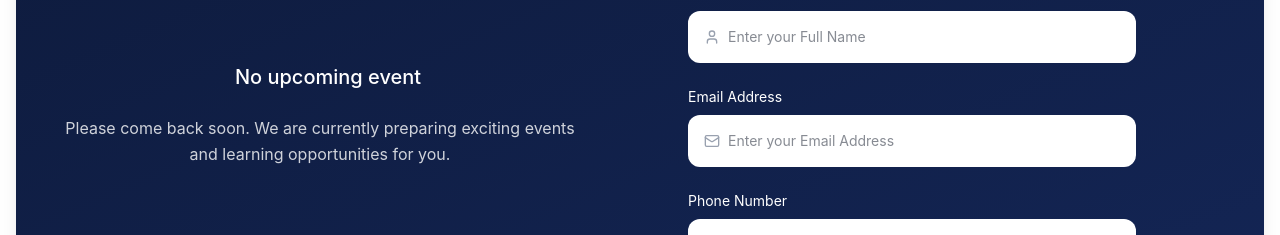
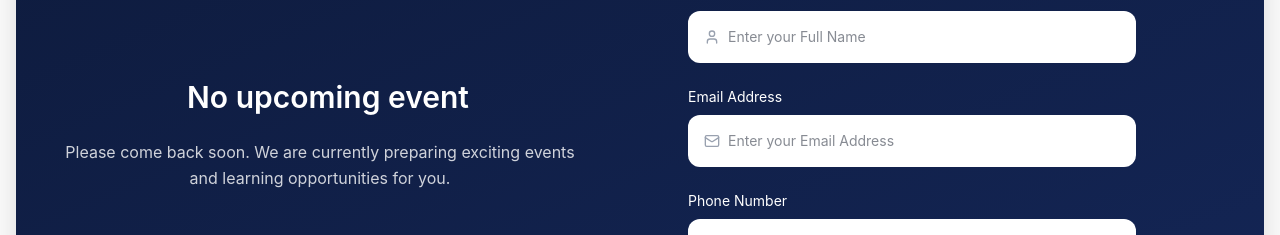
Before and after one commit to aasis-io/Wisdom-Frontend, a React (Vite) app: page / in a window 1280 px wide. Shown: the part 3396-3631 px from the top of the page. Built offline with nearby package versions, Linux system fonts and the light colour scheme; no server answers; a web font is replaced by a local one.

Commit message:
change in event

```diff
--- a/src/components/layout/EventRegistrationSection.jsx
+++ b/src/components/layout/EventRegistrationSection.jsx
@@ -1,4 +1,4 @@
-import { Mail, Phone, User } from "lucide-react";
+import { ArrowRight, CalendarDays, Mail, Phone, User } from "lucide-react";
 import React, { useEffect, useState } from "react";
 import toast from "react-hot-toast";
 import { getUpcomingEvent, registerForEvent } from "../../services/api";
@@ -18,7 +18,6 @@ export default function EventRegistrationSection() {
       const data = await getUpcomingEvent();
 
       if (!data) {
-        // No upcoming event — normal case, do not log error
         setEvent(null);
         setEventImage(null);
         return;
@@ -53,7 +52,9 @@ export default function EventRegistrationSection() {
 
   const handleSubmit = async (e) => {
     e.preventDefault();
-    const { fullName, email, phone } = formData;
+    const fullName = formData.fullName.trim();
+    const email = formData.email.trim();
+    const phone = formData.phone.trim();
 
     if (!fullName || !email || !phone) {
       toast.error("Please fill all fields");
@@ -76,55 +77,70 @@ export default function EventRegistrationSection() {
   return (
     <section className="w-full bg-white py-12">
       <div className="mx-auto max-w-7xl px-4">
-        <div className="grid overflow-hidden rounded-3xl bg-linear-to-br from-[#0E1B3D] to-[#142657] shadow-xl lg:grid-cols-2">
-          {/* LEFT CONTENT */}
-          <div className="flex flex-col justify-center px-8 py-14 pb-4 sm:pb-14 text-white sm:px-12 text-center">
+        <div className="overflow-hidden rounded-3xl bg-linear-to-br from-[#0E1B3D] to-[#142657] shadow-2xl">
           {event ? (
-              <>
-                <h2 className="mb-3 text-lg font-medium md:text-xl">
+            // EVENT AVAILABLE → SHOW ELEGANT CTA ONLY
+            <div className="grid lg:grid-cols-2">
+              <div className="flex flex-col justify-center px-8 pt-12 pb-6 md:py-12 text-white sm:px-12">
+                <p className="mb-3 text-sm font-medium uppercase tracking-[0.2em] text-[#F4B740]">
+                  Upcoming Event
+                </p>
+
+                <h2 className="mb-4 text-2xl font-semibold leading-tight md:text-4xl">
                   {event.title}
                 </h2>
 
-                {eventImage && (
-                  <img
-                    src={eventImage}
-                    alt={event.title}
-                    className="mx-auto mb-4 h-72 w-full max-w-105 rounded-2xl object-cover"
-                  />
+                {event.eventDate && (
+                  <div className="mb-6 flex items-center gap-3 text-white/80">
+                    <CalendarDays className="h-5 w-5 text-[#F4B740]" />
+                    <span className="text-sm md:text-base">
+                      {new Date(event.eventDate).toDateString()}
+                    </span>
+                  </div>
                 )}
 
-                {event.eventDate && (
-                  <p className="mb-3 text-sm text-white/80">
-                    Event Date: {new Date(event.eventDate).toDateString()}
+                <p className="mb-8 max-w-xl text-sm leading-relaxed text-white/75 md:text-base">
+                  Don’t miss this opportunity to join our latest event. Secure
+                  your spot now and be part of an engaging and valuable
+                  experience.
                 </p>
-                )}
 
                 {event.registrationLink && (
                   <a
                     href={event.registrationLink}
                     target="_blank"
                     rel="noopener noreferrer"
-                    className="text-sm text-white underline hover:text-gray-300 transition"
+                    className="inline-flex w-fit items-center gap-2 rounded-xl bg-[#F4B740] px-6 py-4 text-sm font-semibold text-white shadow-lg transition hover:-translate-y-0.5 hover:bg-[#e6ac2f]"
                   >
-                    Register for Event
+                    Register for This Event
+                    <ArrowRight className="h-4 w-4" />
                   </a>
                 )}
-              </>
+              </div>
+
+              {eventImage && (
+                <div className="p-6 sm:p-8 lg:p-10">
+                  <img
+                    src={eventImage}
+                    alt={event.title}
+                    className="h-full max-h-[420px] w-full rounded-3xl object-cover shadow-xl"
+                  />
+                </div>
+              )}
+            </div>
           ) : (
-              <>
-                <h2 className="mb-6 text-lg font-medium md:text-xl">
+            <div className="grid lg:grid-cols-2">
+              <div className="flex flex-col justify-center px-8 py-14 text-center text-white sm:px-12 lg:text-left">
+                <h2 className="mb-6 text-2xl font-semibold md:text-3xl text-center">
                   No upcoming event
                 </h2>
-                <p className="mb-10 max-w-lg text-sm leading-relaxed text-white/80 md:text-base">
+                <p className="max-w-lg text-sm leading-relaxed text-center text-white/80 md:text-base">
                   Please come back soon. We are currently preparing exciting
                   events and learning opportunities for you.
                 </p>
-              </>
-            )}
               </div>
 
-          {/* RIGHT FORM */}
-          <div className="flex items-center px-8 py-14 pt-8 sm:px-12 md:pt-14">
+              <div className="flex items-center px-8 py-14 sm:px-12">
                 <div className="w-full max-w-md">
                   <h3 className="mb-8 text-center text-lg font-medium text-white">
                     Register for Our Upcoming Events
@@ -186,7 +202,7 @@ export default function EventRegistrationSection() {
                       type="submit"
                       disabled={loading}
                       className={`w-full rounded-xl bg-[#F4B740] py-4 text-sm font-semibold text-white transition hover:-translate-y-0.5 hover:bg-[#e6ac2f] ${
-                    loading ? "opacity-50 cursor-not-allowed" : ""
+                        loading ? "cursor-not-allowed opacity-50" : ""
                       }`}
                     >
                       {loading ? "Registering..." : "Register"}
@@ -195,6 +211,8 @@ export default function EventRegistrationSection() {
                 </div>
               </div>
             </div>
+          )}
+        </div>
       </div>
     </section>
   );
```
Lines whose indentation alone changed are shown as unchanged.
